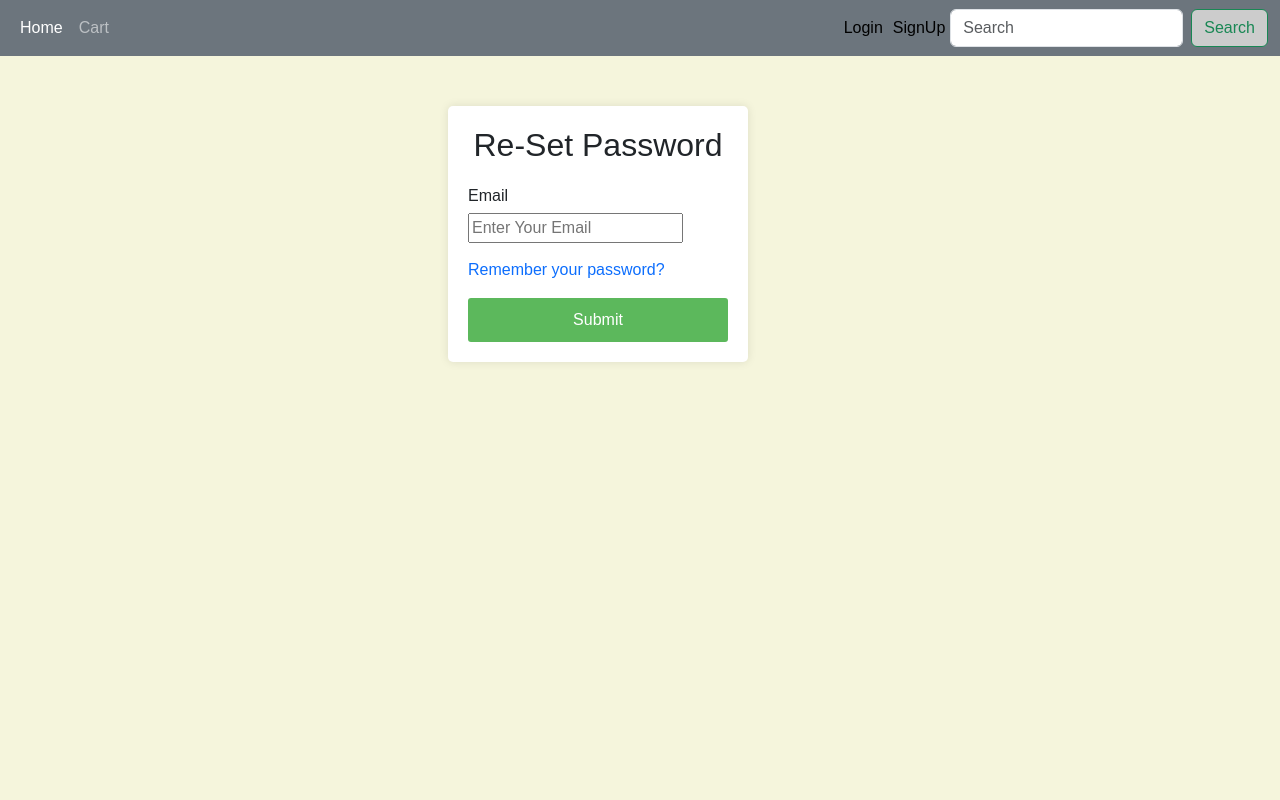
After one commit to dharamveer18/E-com, a Django app: page /forget/ in a window 1280 px wide. The commit adds this page. Run offline with Django 5.2, Linux system fonts and the light colour scheme.

Commit message:
otp genrate

```diff
--- a/store/templates/base.html
+++ b/store/templates/base.html
@@ -11,6 +11,7 @@
   <script src="https://cdn.jsdelivr.net/npm/bootstrap@5.3.3/dist/js/bootstrap.bundle.min.js"
     integrity="sha384-YvpcrYf0tY3lHB60NNkmXc5s9fDVZLESaAA55NDzOxhy9GkcIdslK1eN7N6jIeHz"
     crossorigin="anonymous"></script>
+    <link rel="icon" type="image/png" href="{% static 'ecommerce-icon.png' %}">
     <link rel="stylesheet" href="https://cdnjs.cloudflare.com/ajax/libs/font-awesome/6.7.2/css/all.min.css" integrity="sha512-Evv84Mr4kqVGRNSgIGL/F/aIDqQb7xQ2vcrdIwxfjThSH8CSR7PBEakCr51Ck+w+/U6swU2Im1vVX0SVk9ABhg==" crossorigin="anonymous" referrerpolicy="no-referrer" />
     <style>
       body{
@@ -78,14 +79,17 @@
         <a href="{% url 'login_page' %}" class="login">Login</a>
         <a href="{% url 'signup' %}" class="signup">SignUp</a>
         {% endif %}
-        <form class="d-flex" role="search">
-          <input class="form-control me-2" type="search" placeholder="Search" aria-label="Search">
+        <form class="d-flex" method="POST" action="{% url 'home' %}">
+          {% csrf_token %}
+          <input class="form-control me-2" type="search" name="search" placeholder="Search" aria-label="Search">
           <button class="btn btn-outline-success" type="submit" style="background-color: #ccc;">Search</button>
         </form>
 
       </div>
     </div>
   </nav>
+  <script src="https://code.jquery.com/jquery-3.6.0.min.js"></script>
+
   {% block content %}
   {% endblock %}
 </body>
--- /dev/null
+++ b/store/templates/forget.html
@@ -0,0 +1,147 @@
+{% extends 'base.html' %}
+{% block content %}
+<!DOCTYPE html>
+<html lang="en">
+
+<head>
+    <meta charset="UTF-8">
+    <meta name="viewport" content="width=device-width, initial-scale=1.0">
+    <title>Login Page</title>
+    <link rel="stylesheet" href="https://cdnjs.cloudflare.com/ajax/libs/font-awesome/6.0.0-beta3/css/all.min.css">
+    <style>
+        body {
+            font-family: Arial, sans-serif;
+            background-color: #F5F5DC;
+            display: block;
+            justify-content: center;
+            align-items: center;
+            height: 100vh;
+            margin: 0;
+        }
+
+        div.login-container {
+            margin: 50px;
+            margin-left: 35%;
+        }
+
+        .login-container {
+            background-color: white;
+            margin: 20px;
+            padding: 20px;
+            border-radius: 5px;
+            box-shadow: 0 0 10px rgba(0, 0, 0, 0.1);
+            width: 300px;
+        }
+
+        h2 {
+            text-align: center;
+            margin-bottom: 20px;
+        }
+
+        .form-group {
+            margin-bottom: 15px;
+        }
+
+        label {
+            display: block;
+            margin-bottom: 5px;
+        }
+
+        input[type="text"],
+        input[type="password"] {
+            width: 100%;
+            padding: 10px;
+            border: 1px solid #ccc;
+            border-radius: 3px;
+        }
+
+        input[type="submit"] {
+            background-color: #5cb85c;
+            color: white;
+            border: none;
+            padding: 10px;
+            border-radius: 3px;
+            cursor: pointer;
+            width: 100%;
+        }
+
+        input[type="submit"]:hover {
+            background-color: #4cae4c;
+        }
+
+        .footer {
+            text-align: center;
+            margin-top: 10px;
+        }
+        .forgot-password-container {
+    text-align: right;
+    margin-top: 10px; /* Optional: to add space between the link and the form */
+}
+    </style>
+</head>
+
+<body>
+    {% if messages %}
+        {{ message }}
+    {% endif %}
+    {% if form == 'forget_password' %}
+    <div class="login-container">
+        <h2>Re-Set Password</h2>
+        <form method="POST" action="{% url 'optgen' %}">
+            {% csrf_token %}
+            <div class="form-group">
+                <label for="email">Email</label>
+                <input type="tel" id="email" name="email" placeholder="Enter Your Email" required>
+            </div>
+            <p><a href="{% url 'login_page' %}" style="text-decoration: none;">Remember your password?</a></p>
+
+            <input type="submit">
+        </form>
+    </div>
+    <div class="footer">
+    </div>
+    </div>
+
+    {% elif form == 'enter_otp' %}
+    <div class="login-container">
+        <h2>Enter OTP</h2>
+        <form method="POST" action="{% url 'verify' %}">
+            {% csrf_token %}
+            <div class="form-group">
+                <label for="otp">Enter OTP</label>
+                <input type="tel" id="otp" name="otp" placeholder="Enter Your OTP" required>
+            </div>
+            <p><a href="{% url 'verify' %}" style="text-decoration: none;">Remember your password?</a></p>
+
+            <input type="submit">
+        </form>
+    </div>
+    <div class="footer">
+    </div>
+    </div>
+
+    {% elif form == 'otp_ver' %}
+    <div class="login-container">
+        <h2>Reset Password</h2>
+        <form method="POST" action="{% url 'login_page' %}">
+            {% csrf_token %}
+            <div class="form-group">
+                <label for="new_password">Enter New Password</label>
+                <input type="password" id="new_password" name="new_password" placeholder="Enter Password" required>
+            </div>
+            <div class="form-group">
+                <label for="reset_password">Re-Enter New Password</label>
+                <input type="password" id="reset_password" name="reset_password" placeholder="Enter Password" required>
+            </div>
+            <input type="submit">
+        </form>
+    </div>
+    <div class="footer">
+    </div>
+    </div>
+    {% endif %}
+
+</body>
+
+</html>
+{% endblock %}
--- a/store/urls.py
+++ b/store/urls.py
@@ -19,5 +19,8 @@ urlpatterns = [
     path('remove/<int:item_id>/', views.remove_from_cart, name='remove_from_cart'),
     path('category/<int:pk>/',views.category,name="category"),
     path('buy/',views.buy,name='checkout'),
-
+    path('forget/',views.forget,name='forget'),
+    path('send_opt/',views.generate_otp,name='optgen'),
+    path('otp_ver/', views.otp_verification,name='verify'),
+    path('reset_pass/',views.pass_reset,name='reset'),
 ]+ static(settings.MEDIA_URL, document_root=settings.MEDIA_ROOT)
--- a/store/views.py
+++ b/store/views.py
@@ -5,7 +5,15 @@ from django.contrib.auth import get_user_model
 from django.contrib.auth import authenticate,login,logout
 from django.views.decorators.csrf import csrf_exempt
 from django.contrib.auth.decorators import login_required
+import pyotp
+from django.core.exceptions import ObjectDoesNotExist
+from django.core.mail import send_mail
+from django.conf import settings
+import requests
+import random
+from django.http import JsonResponse
 from .models import *
+from django.http import JsonResponse
 
 
 
@@ -16,18 +24,16 @@ User = get_user_model()
 def home(request):
     product = Product.objects.all()
     categorys = Category.objects.all()
-    mult_id = [1,5,6]
-    user = User.objects.filter(id__in=(mult_id))
-    user2 = User.objects.filter(id__range=(1,5))
-    user3 = User.objects.order_by('-id')[:3]
-    user4 = User.objects.get(username='dharamveer')
-    print("user>>>>>", user)
-    print("user2>>>>>", user2)
-    print("user3>>>>>", user3)
-    print("user4>>>>>", user4)
+    search = request.POST.get('search')
+    if search:
+        print(search,'search valueeeeeeeeeeeeeeeeeeeeee')
+        product = Product.objects.filter(productname__icontains=search)
+        print(product,'product foundddddddddddd')
+    else:
+        print("else",search)
 
 
-    context = {"products": product, 'categorys':categorys}
+    context = {"products": product, 'categorys':categorys, 'search':search}
 
 
     return render(request, 'home.html', context)
@@ -36,7 +42,9 @@ def home(request):
 def login_page(request):
     if request.method == "POST":
         username = request.POST.get('username')
+        print(username,'username')
         password = request.POST.get('password')
+        print(password,'password')
         user = authenticate(request, username=username, password=password)
 
         if user is not None:
@@ -132,10 +140,6 @@ def category(request,pk):
     context = {'categorys': categorys, 'product': product}
     return render(request, 'category.html', context)
 
-# def test(request):
-#     user = User.objects.order_by(id__in=[1,4,3]).values()
-#     print("user>>>>>", user)
-#     return render(request,'home.html')
 
 def buy(request):
     if request.method=="POST":
@@ -150,5 +154,78 @@ def buy(request):
         order=Orders(name=name,email=email,number=number,address=address,country=country,city=city,zip_code=zip_code,)
         order.save()
 
+    return render(request,'buy.html')
 
-    return render(request,'buy.html')
+
+def generate_otp(request):
+    form = 'enter_otp'
+    # Generate and send OTP for the user
+    base32secret = pyotp.random_base32()
+    otp = pyotp.TOTP(base32secret, interval=60, digits=5)
+    otp_value = otp.now()
+
+    print(otp_value,'otpppppppppp')
+    # Assuming user object is fetched somehow
+    email = request.POST.get('email')
+    request.session['email'] = email
+    print(request.session.items())  # To print the entire session
+
+    print(email,'>>>>>>>>>>')
+    user = User.objects.filter(email = email).first()
+    print(user,'')
+    if user:
+        user.otp = otp_value
+        user.otp_secret = base32secret
+        user.save()
+
+    send_mail(
+            'Email Verification OTP',
+            f'Your OTP for email verification is: {otp_value}',
+            settings.EMAIL_HOST_USER,
+            [email],
+            fail_silently=False,
+        )
+
+    return render(request,'forget.html',{'form': form})
+
+@csrf_exempt
+def otp_verification(request):
+    otp = request.POST.get('otp')
+    email = request.session.get('email')
+    print(email,'email recived from user ')
+    print(otp, '>>>>>> OTP received')
+
+    user = User.objects.filter(otp=otp).first()
+    print(user, 'User retrieved after OTP check')
+    if email:
+        return render(request, 'reset.html')
+    else:
+        return JsonResponse({"message": "OTP is Invalid"})
+
+def pass_reset(request):
+    email = request.session.get('email')
+    print(email,'email get from session')
+    if email:
+        user  = User.objects.filter(email=email).first()
+        print(user,'userrrrrrrrrrrrrrr')
+        new_pass = request.POST.get('pass1')
+        print(new_pass)
+        confirm_pass = request.POST.get('pass2')
+        print(confirm_pass)
+
+        if new_pass and confirm_pass != new_pass and confirm_pass:
+            messages.error(request,'Both password has to same')
+            return redirect('reset/')
+        elif user.check_password(new_pass) == True :
+            messages.error(request,'New Password has to be diffrent from the previous password')
+            return redirect('reset/')
+        else:
+            user.set_password(new_pass)
+            user.save()
+            return redirect('login_page')
+
+    return render(request, 'reset.html')
+
+def forget(request):
+    form = 'forget_password'
+    return render(request,'forget.html',{'form':form})
```
Also changed, not shown: ecom/settings.py (+13 -0 lines), store/models.py (+3 -8 lines), store/templates/category.html (+5 -5 lines), store/templates/home.html (+16 -13 lines), store/templates/login.html (+51 -5 lines), store/templates/otp.html (added, +14 -0 lines), store/templates/reset.html (added, +102 -0 lines).
